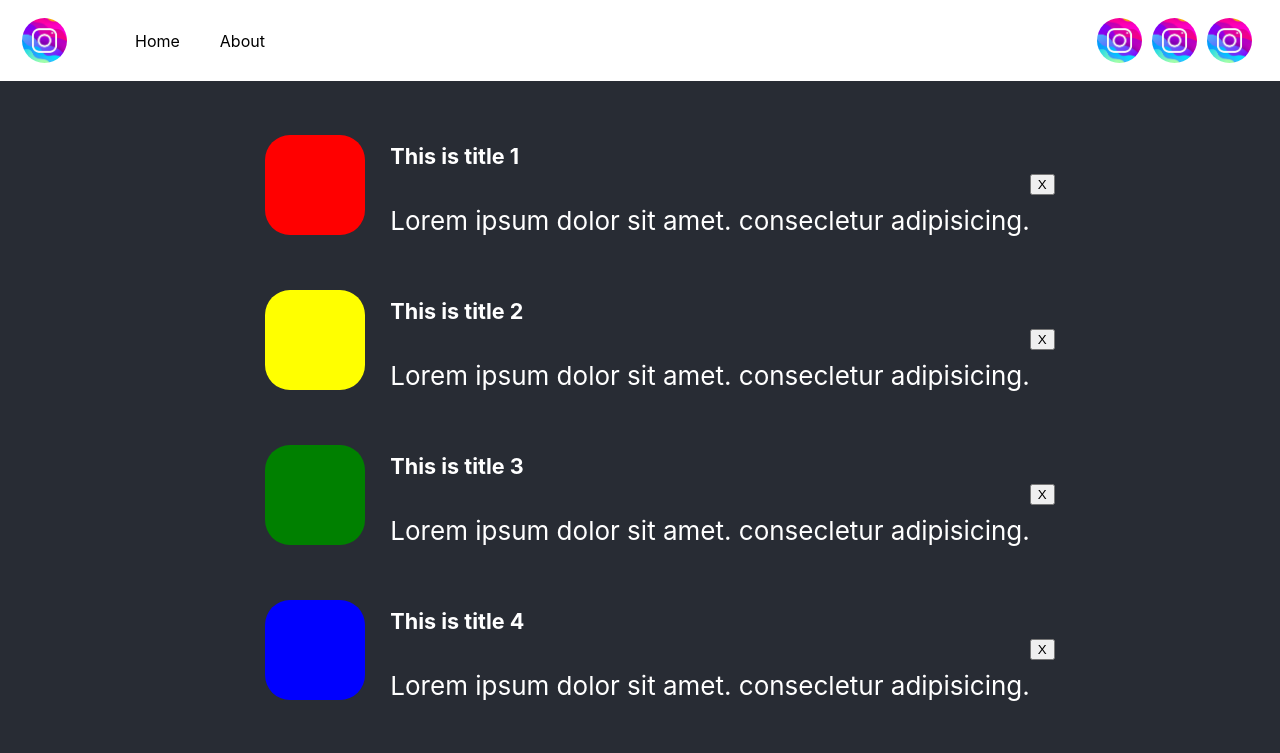
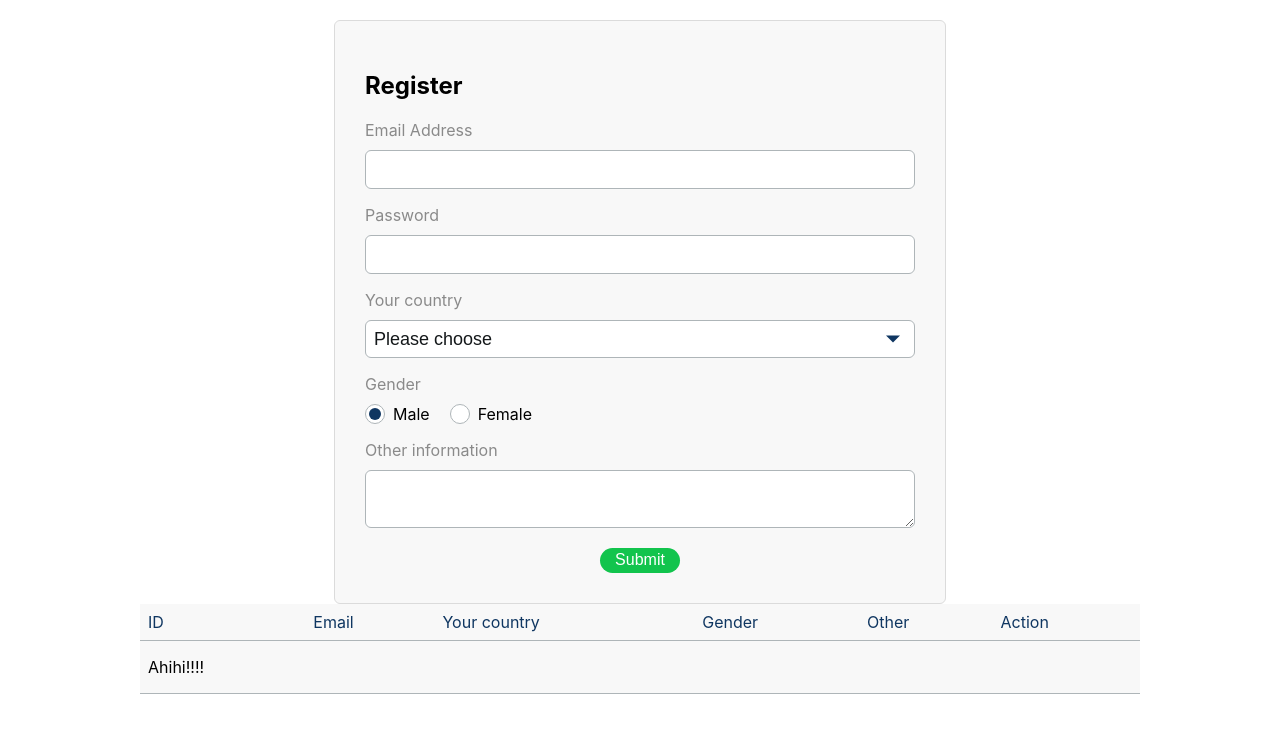
Before and after one commit to mvn-thinhtran-dn/React-training-2021, a React (Create React App) app in the folder react-training-project/: page / in a window 1280 px wide. Shown: the top 753 px of the page. Built offline with nearby package versions, Linux system fonts and the light colour scheme.

Commit message:
Covert form to Hooks

```diff
--- a/react-training-project/src/App.js
+++ b/react-training-project/src/App.js
@@ -7,6 +7,7 @@ import {
 import Home from './pages/Home';
 import About from './pages/About';
 import Form from './Components/Form'
+import FormHook from './Components/FormHooks';
 
 function App() {
   return (
@@ -17,8 +18,9 @@ function App() {
             <About />
           </Route>
           <Route path="/">
-            <Home />
+            {/* <Home /> */}
             {/* <Form /> */}
+            <FormHook />
           </Route>
         </Switch>
       </Router>
--- /dev/null
+++ b/react-training-project/src/Components/FormHooks.js
@@ -0,0 +1,139 @@
+import {React, useState } from "react";
+
+const FormHooks = () => {
+  const [id, setId] = useState(1)
+  const [form, setForm] = useState(
+    {
+      email: '',
+      password: '',
+      yourCountry: '',
+      gender: '0',
+      other: ''
+    }
+  );
+  const [listUser, setListUser] = useState([]);
+
+  const handleChange = (e) => {
+    const target = e.target;
+    const value = target.value;
+    const name = target.name;
+
+    setForm({
+        ...form,
+        [name]: value
+    });
+  }
+
+  const handleRegister = (e) => {
+    e.preventDefault();
+    setId(id + 1);
+    const user = {...form, id}
+    setListUser([
+      ...listUser,
+      user
+    ]);
+  }
+
+  const handleRemove = (id) => {
+    const newListUser = listUser.filter(item => item.id !== id)
+    setListUser(newListUser);
+  }
+  return (
+    <div className="container">
+      <form className="resgister-form">
+        <div className="heading">
+          <h2>Register</h2>
+        </div>
+        <div className="form-group">
+          <label className="form-label">Email Address</label>
+          <input
+            type="text"
+            name="email"
+            className="form-control"
+            onChange={handleChange}
+          />
+        </div>
+        <div className="form-group">
+          <label className="form-label">Password</label>
+          <input
+            type="password"
+            name="password"
+            className="form-control"
+            onChange={handleChange}
+          />
+        </div>
+        <div className="form-group">
+          <label className="form-label">Your country</label>
+          <div className="form-select">
+            <select name="yourCountry" value={form.yourCountry} onChange={handleChange}>
+              <option value="">Please choose</option>
+              <option value="Vietnam">Vietnam</option>
+              <option value="Japan">Japan</option>
+              <option value="China">China</option>
+            </select>
+          </div>
+        </div>
+        <div className="form-group">
+        <label className="form-label">Gender</label>
+          <div className="form-radio" >
+            <input
+                type="radio"
+                name="gender"
+                id="male"
+                value="0"
+                checked={form.gender === '0'}
+                onChange={handleChange}/>
+            <label htmlFor="male">Male</label>
+          </div>
+          <div className="form-radio">
+            <input
+                type="radio"
+                name="gender"
+                id="female"
+                value="1"
+                checked={form.gender === '1'}
+                onChange={handleChange}/>
+            <label htmlFor="female">Female</label>
+          </div>
+        </div>
+        <div className="form-group">
+          <label className="form-label">Other information</label>
+          <textarea name="other" onChange={handleChange}></textarea>
+        </div>
+        <div className="btn-set">
+          <button className="btn-default" onClick={handleRegister}>Submit</button>
+        </div>
+      </form>
+      <table className="table table-bordered">
+        <thead>
+          <tr>
+            <th>ID</th>
+            <th>Email</th>
+            <th>Your country</th>
+            <th>Gender</th>
+            <th>Other</th>
+            <th className="txt-center">Action</th>
+          </tr>
+        </thead>
+        <tbody>
+          {
+            listUser.length ? listUser.map((item) =>
+              <tr key={item.id}>
+                <td>{item.id}</td>
+                <td>{item.email}</td>
+                <td>{item.yourCountry}</td>
+                <td>{item.gender === '0' ? 'Male' : 'Female'}</td>
+                <td>{item.other}</td>
+                <td>
+                  <button onClick={() => handleRemove(item.id)}>Remove</button>
+                </td>
+              </tr>
+            ): <tr><td>Ahihi!!!!</td></tr>
+          }
+        </tbody>
+      </table>
+    </div>
+  );
+};
+
+export default FormHooks;
```
